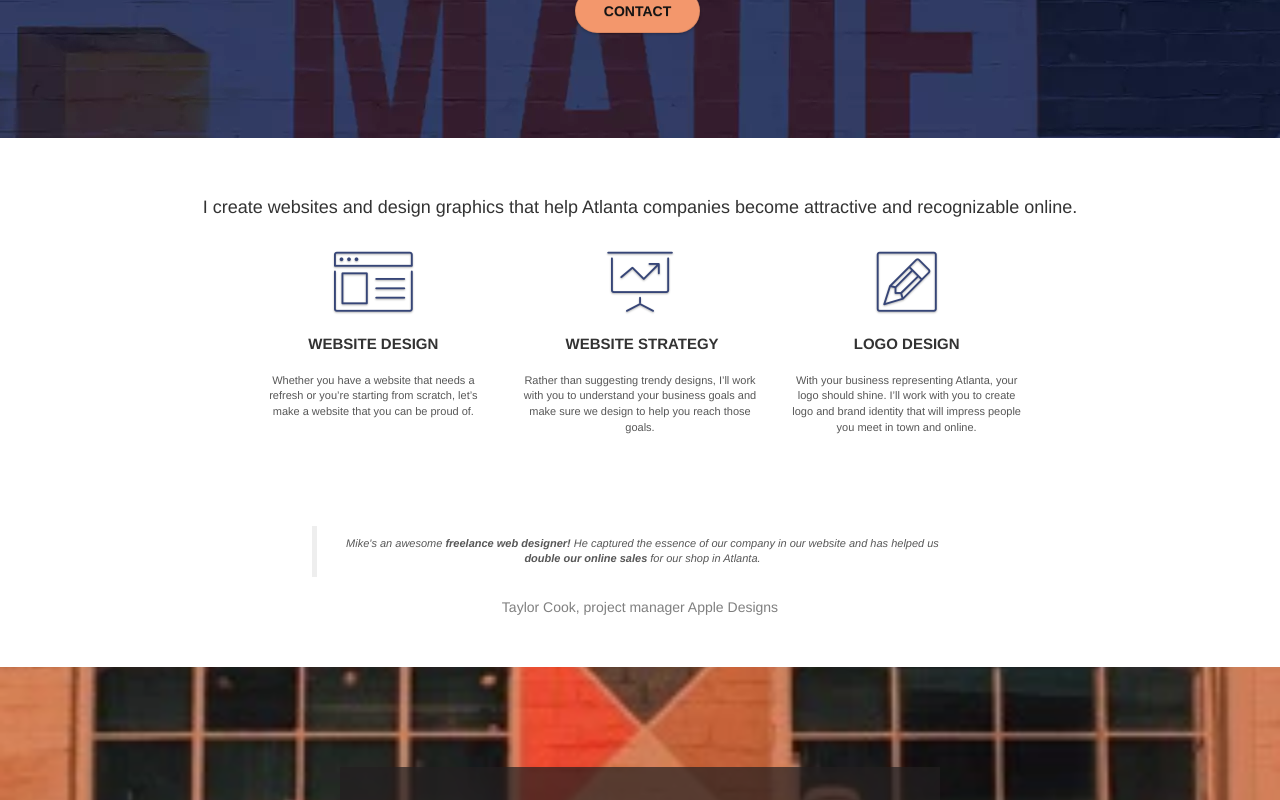
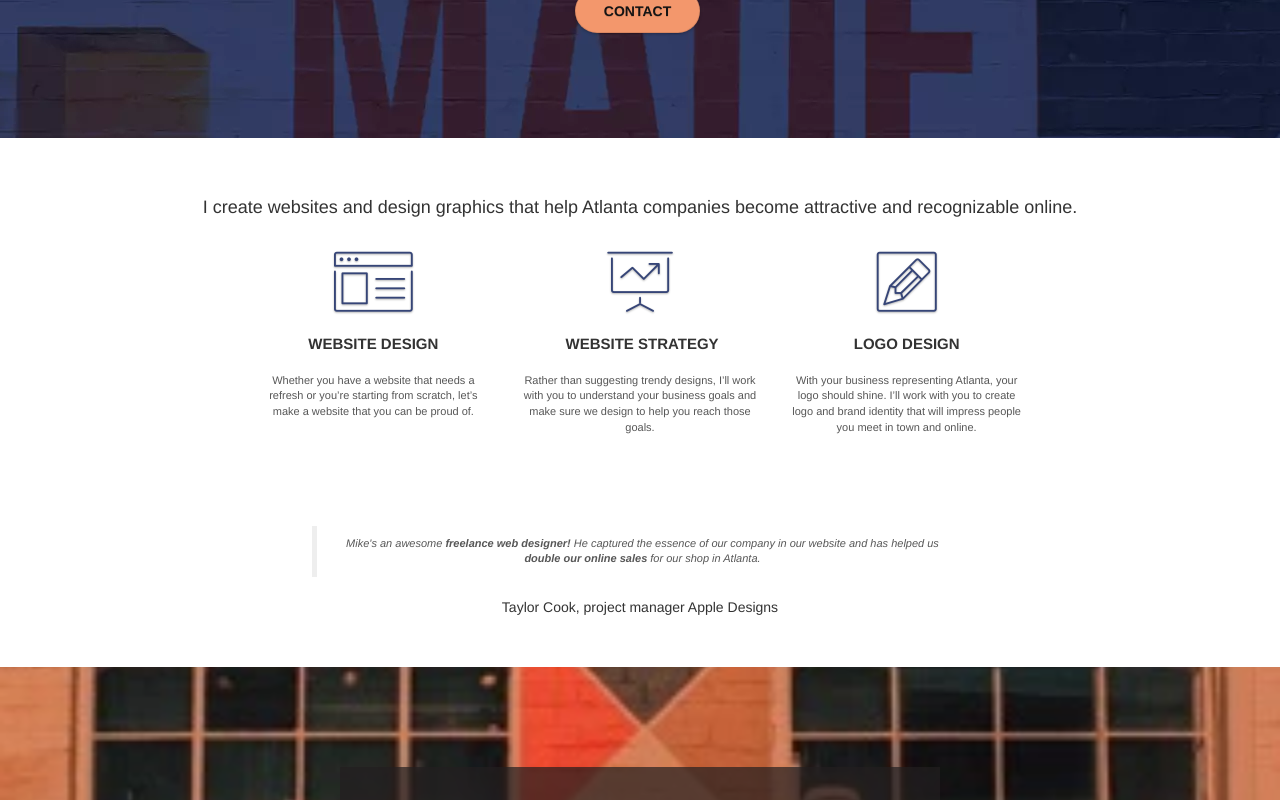
Before and after one commit to apralyn/Pro4-GoMikeDesigns, a plain HTML site: page index.html in a window 1280 px wide. Shown: the part 400-1200 px from the top of the page. Drawn offline with Linux system fonts and the light colour scheme.

Commit message:
figcaption adjusted

```diff
--- a/style.css
+++ b/style.css
@@ -193,10 +193,10 @@ a:hover {
     border-color: rgba(0, 0, 0, .3);
 }
 
-.d-bloc .panel,
+/* .d-bloc .panel,
 .l-bloc {
     color: rgba(0, 0, 0, .5);
-}
+} */
 
 .d-bloc .panel button:hover,
 .l-bloc button:hover {
```
